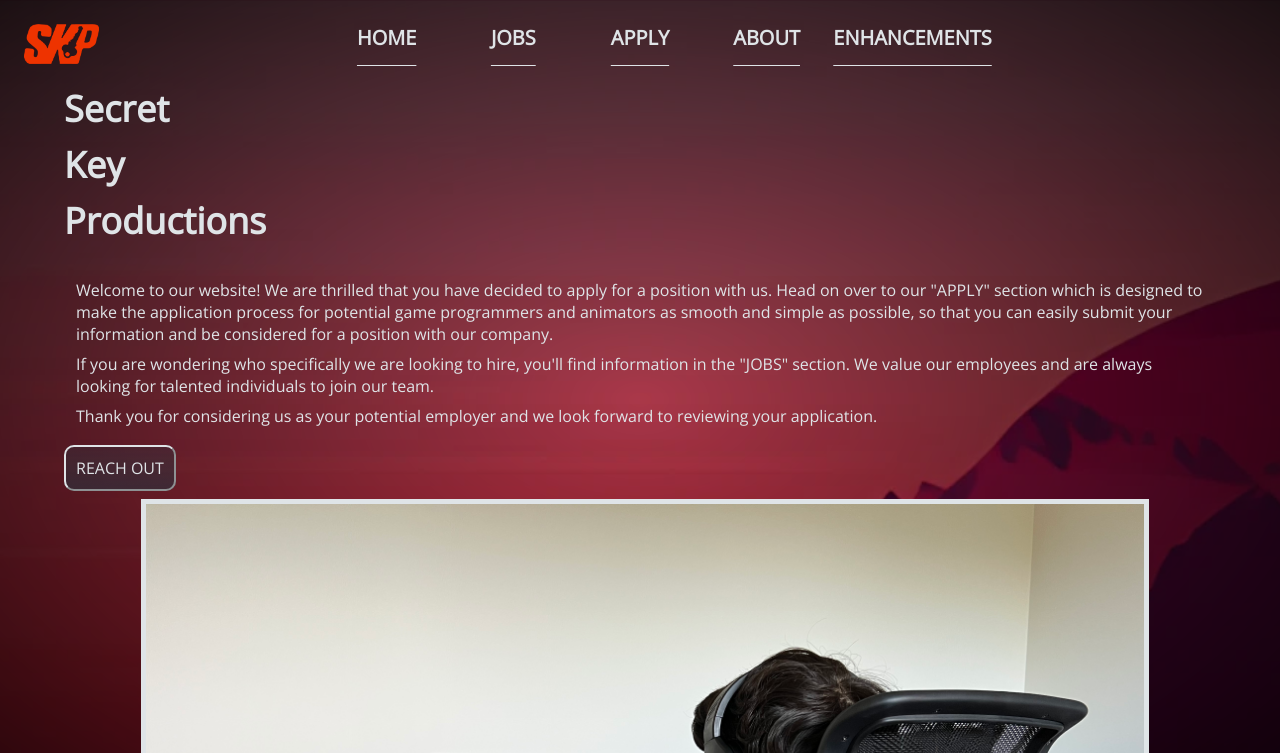
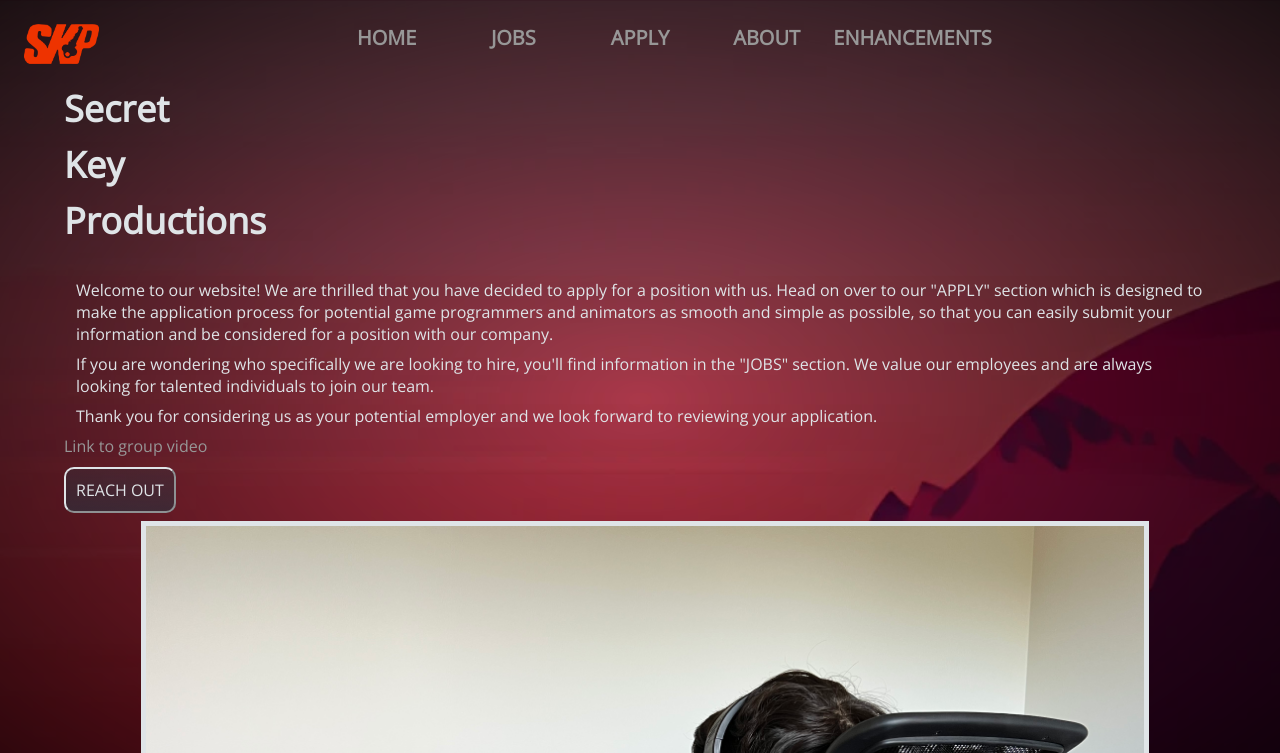
Before and after one commit to achuchuva/samurai-kamikaze-pilots, a PHP site: page /index.html in a window 1280 px wide. Shown: the top 753 px of the page. Run offline with PHP 8.4, Linux system fonts and the light colour scheme.

Commit message:
Done video

```diff
--- a/index.html
+++ b/index.html
@@ -72,6 +72,8 @@
                     Thank you for considering us as your potential employer and we look forward to reviewing
                     your application.
                 </p>
+                <a href="https://www.youtube.com/watch?v=6bJt4Fd_mwk">Link to group video</a>
+                <br>
                 <br>
                 <a class="button" href="#footer">
                     REACH OUT
--- a/styles/style.css
+++ b/styles/style.css
@@ -130,6 +130,17 @@ nav div {
 
 #primary hr {
   border-color: #DFE4E7;
+}
+
+#primary a {
+  text-decoration: none;
+  color: #979797;
+  transition-duration: 0.2s;
+}
+
+#primary a:hover {
+  color: #DFE4E7;
+  text-decoration: underline;
 }
 
 /* Aside section */
```
